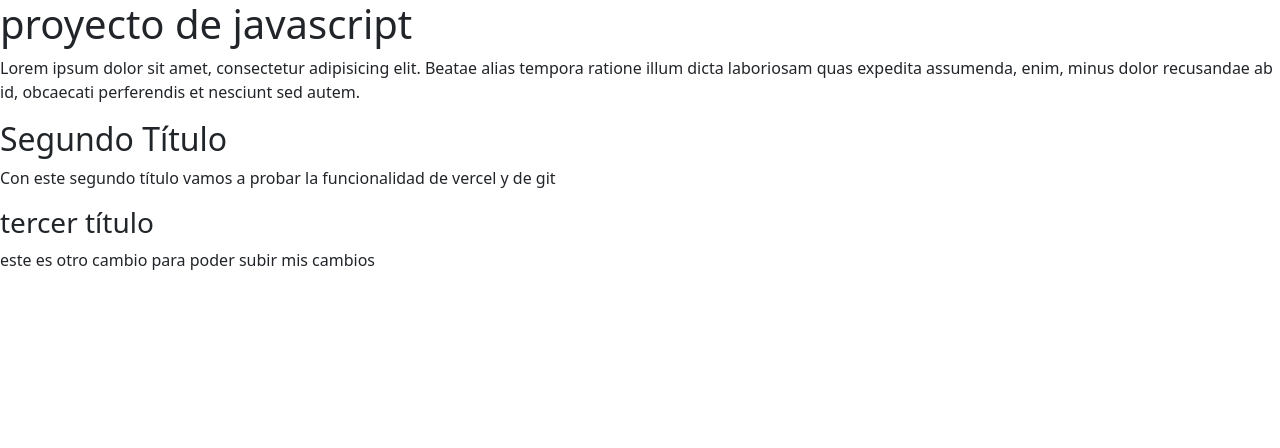
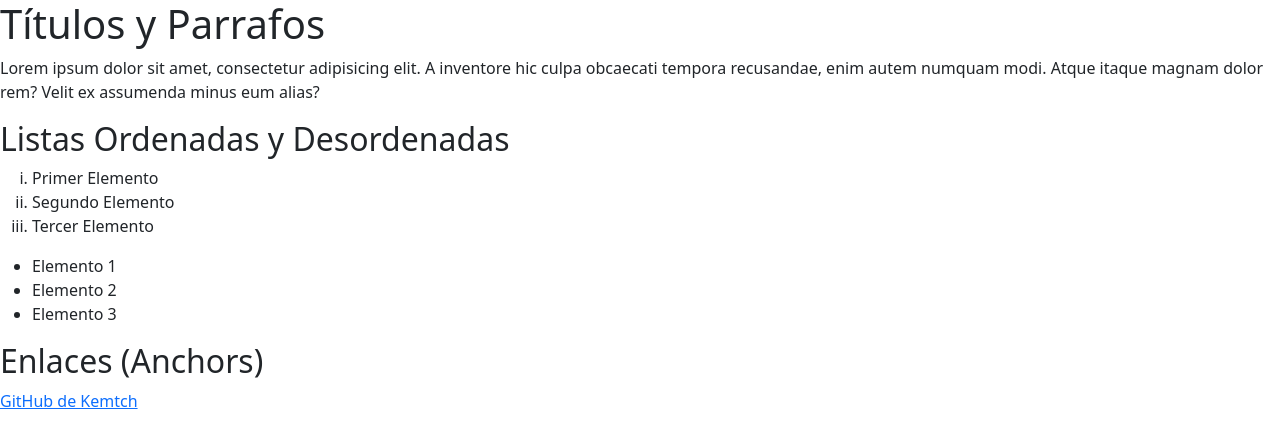
Before and after one commit to kemtch19/repo-git, a plain HTML site: page index.html in a window 1280 px wide. Drawn offline with nearby package versions, Linux system fonts and the light colour scheme.

Commit message:
otro commit

```diff
--- a/index.html
+++ b/index.html
@@ -10,25 +10,32 @@
       crossorigin="anonymous"
     />
     <script src="app.js" defer></script>
-    <title>Document</title>
+    <title>Watch Dogs 2</title>
   </head>
   <body>
-    <h1 class="">proyecto de javascript</h1>
+    <h1>Títulos y Parrafos</h1>
     <p>
-      Lorem ipsum dolor sit amet, consectetur adipisicing elit. Beatae alias
-      tempora ratione illum dicta laboriosam quas expedita assumenda, enim,
-      minus dolor recusandae ab id, obcaecati perferendis et nesciunt sed autem.
+      Lorem ipsum dolor sit amet, consectetur adipisicing elit. A inventore hic
+      culpa obcaecati tempora recusandae, enim autem numquam modi. Atque itaque
+      magnam dolor rem? Velit ex assumenda minus eum alias?
     </p>
-    <h2>Segundo Título</h2>
-    <p>
-      Con este segundo título vamos a probar la funcionalidad de vercel y de git
-    </p>
-    <h3>tercer título</h3>
-    <p>este es otro cambio para poder subir mis cambios</p>
-    <script
-      src="https://cdn.jsdelivr.net/npm/bootstrap@5.3.3/dist/js/bootstrap.bundle.min.js"
-      integrity="sha384-YvpcrYf0tY3lHB60NNkmXc5s9fDVZLESaAA55NDzOxhy9GkcIdslK1eN7N6jIeHz"
-      crossorigin="anonymous"
-    ></script>
+    <h2>Listas Ordenadas y Desordenadas</h2>
+    <ol type="i">
+      <li>Primer Elemento</li>
+      <li>Segundo Elemento</li>
+      <li>Tercer Elemento</li>
+    </ol>
+    <ul>
+      <li>Elemento 1</li>
+      <li>Elemento 2</li>
+      <li>Elemento 3</li>
+    </ul>
+    <h2>Enlaces (Anchors)</h2>
+    <a
+      href="https://github.com/kemtch19"
+      target="_blank"
+      title="Mi página personal de Git Hub"
+      >GitHub de Kemtch</a
+    >
   </body>
 </html>
```
